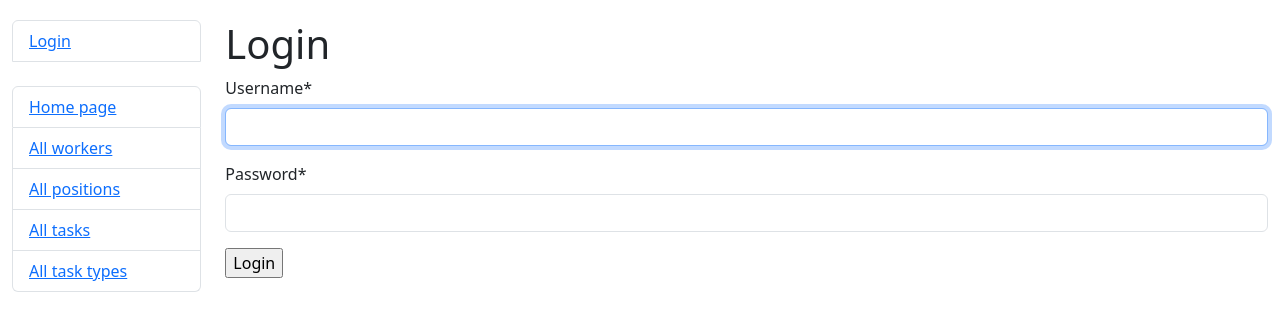
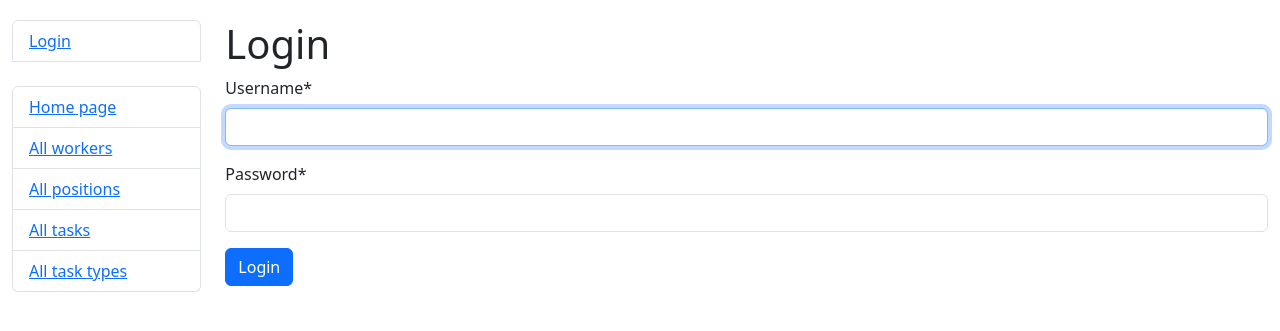
Before and after one commit to Paul-Starodub/IT-Company-Task-Manager, a Django app: page /accounts/login/ in a window 1280 px wide. Shown: the top 331 px of the page. Run offline with Django 4.2, Linux system fonts and the light colour scheme; some libraries are stand-ins or nearby versions.

Commit message:
Updated login.html with bootstrap

```diff
--- a/templates/registration/login.html
+++ b/templates/registration/login.html
@@ -11,7 +11,7 @@
   <form method="post" action="{% url 'login' %}">
     {% csrf_token %}
     {{ form|crispy }}
-    <input type="submit" value="Login">
+    <input class="btn btn-primary" type="submit" value="Login">
     <input type="hidden" name="next" value="{{ next }}">
   </form>
 
```
